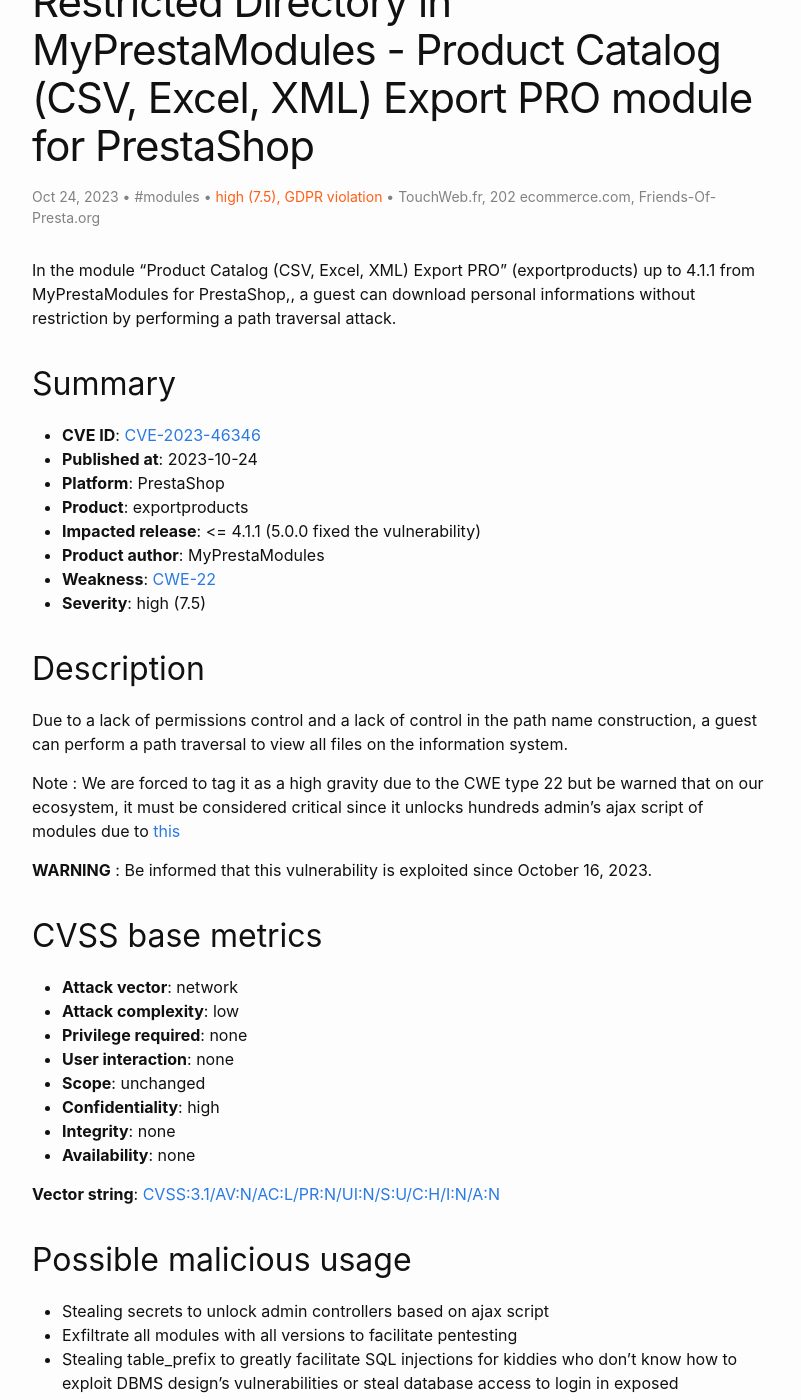
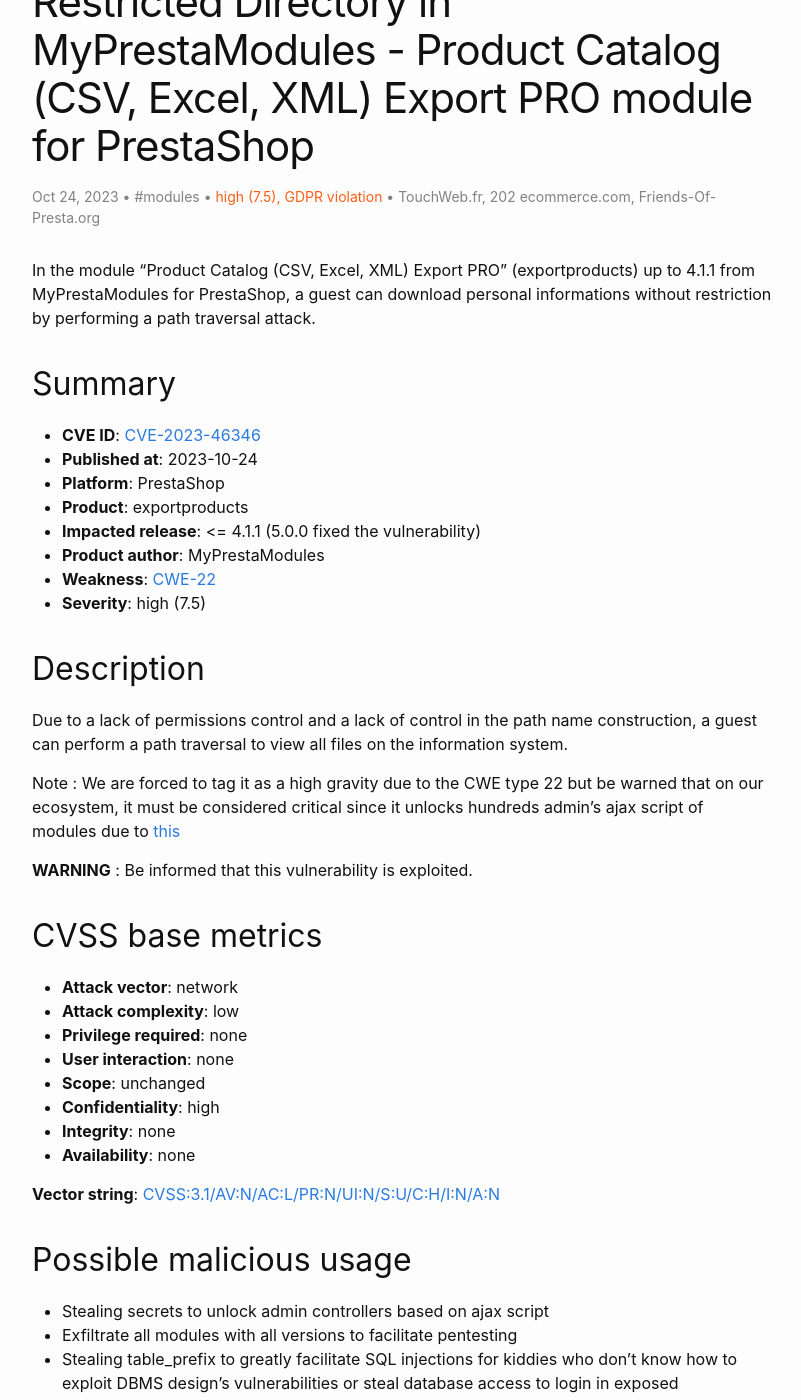
Before and after one commit to friends-of-presta/security-advisories, a Jekyll site: the page built from _posts/2023-10-24-exportproducts.md, in a window 1280 px wide and 1400 px high, scrolled down 723 px. Shown: the whole window, without its empty margins (238-1039 px from the left). Built offline with Jekyll 4.4.1, drawn with Linux system fonts in a browser that asks for light colours; some of the changed text lies outside the part shown.

Commit message:
Update 2023-10-24-exportproducts.md

````diff
--- a/_posts/2023-10-24-exportproducts.md
+++ b/_posts/2023-10-24-exportproducts.md
@@ -10,7 +10,7 @@ meta: "CVE,PrestaShop,exportproducts"
 severity: "high (7.5), GDPR violation"
 ---
 
-In the module "Product Catalog (CSV, Excel, XML) Export PRO" (exportproducts) up to 4.1.1 from MyPrestaModules for PrestaShop,, a guest can download personal informations without restriction by performing a path traversal attack.
+In the module "Product Catalog (CSV, Excel, XML) Export PRO" (exportproducts) up to 4.1.1 from MyPrestaModules for PrestaShop, a guest can download personal informations without restriction by performing a path traversal attack.
 
 ## Summary
 
@@ -29,7 +29,7 @@ Due to a lack of permissions control and a lack of control in the path name cons
 
 Note : We are forced to tag it as a high gravity due to the CWE type 22 but be warned that on our ecosystem, it must be considered critical since it unlocks hundreds admin's ajax script of modules due to [this](https://github.com/PrestaShop/PrestaShop/blob/6c05518b807d014ee8edb811041e3de232520c28/classes/Tools.php#L1247)
 
-**WARNING** : Be informed that this vulnerability is exploited since October 16, 2023.
+**WARNING** : Be informed that this vulnerability is exploited.
 
 ## CVSS base metrics
 
@@ -54,7 +54,7 @@ Note : We are forced to tag it as a high gravity due to the CWE type 22 but be w
 ## Proof of concept
 
 ```bash
-curl -v -d 'url=../../config/settings.inc.php' 'https://preprod.XX/modules/exportproducts/download.php'
+curl -v -d 'url=../../config/settings.inc.php' 'https://preprod.X/modules/exportproducts/download.php'
 ```
 
 ## Patch from 4.1.1
````
